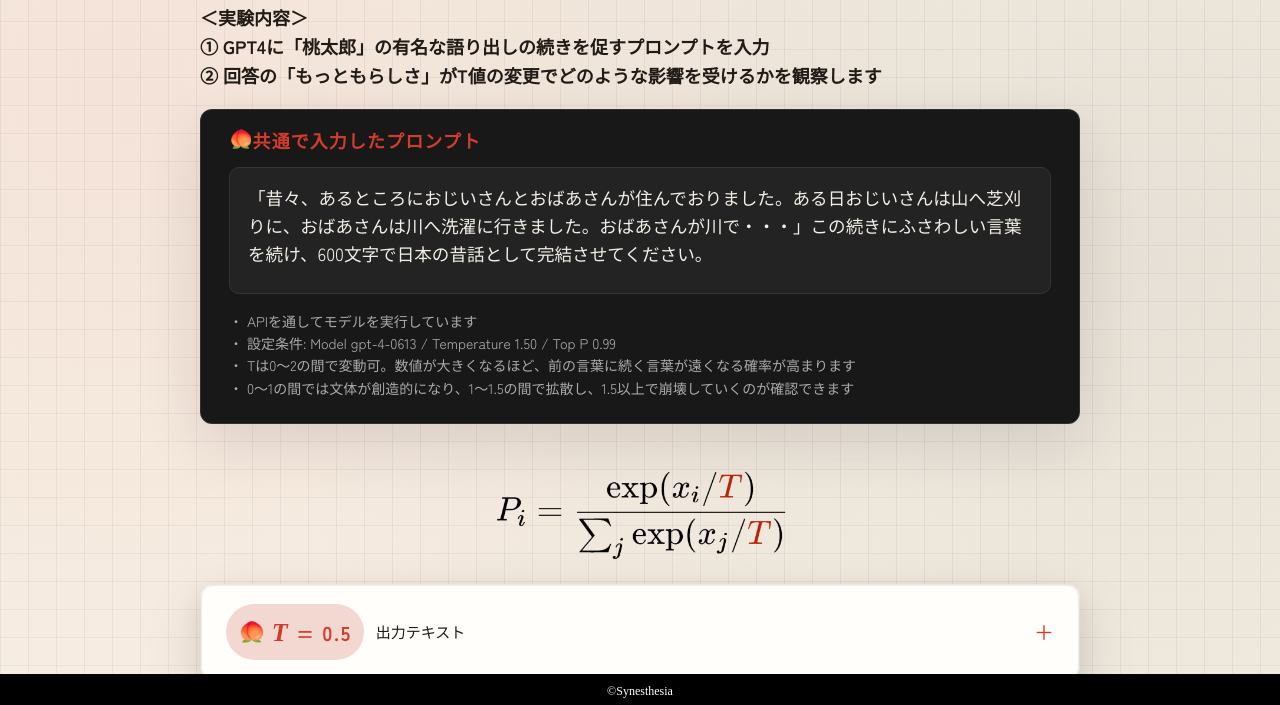
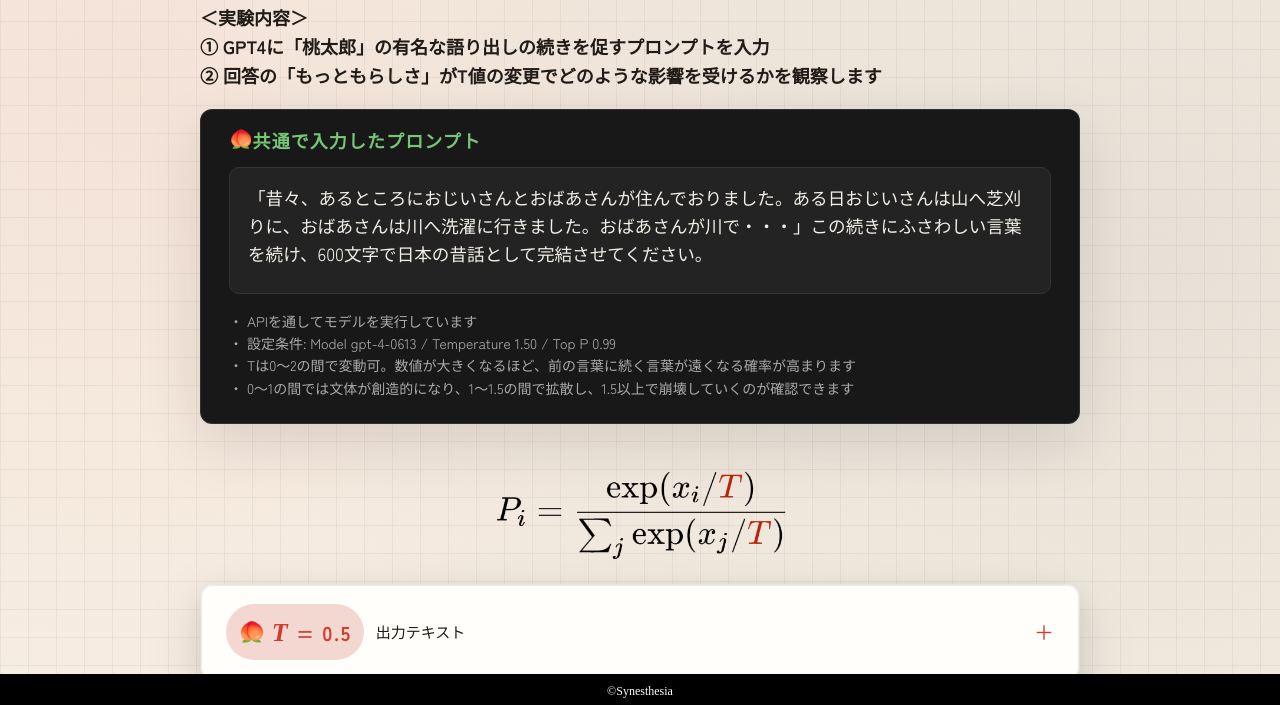
Before and after one commit to webdemo-archive/momotaro_t_value, a plain HTML site: page index.html in a window 1280 px wide. Shown: the part 91-796 px from the top of the page. Drawn offline with Linux system fonts and the light colour scheme; a web font is replaced by a local one.

Commit message:
Add files via upload

```diff
--- a/index.html
+++ b/index.html
@@ -330,8 +330,8 @@
     </header>
 
     <section class="card story card-dark">
-      <h2 style="color: var(--accent);"><span
-          style="display:inline-block;transform:rotate(180deg);">🍑</span>共通で入力したプロンプト</h2>
+      <h2 style="color: #76c676;"><span style="display:inline-block;transform:rotate(180deg);">🍑</span>共通で入力したプロンプト
+      </h2>
       <div class="prompt-box">
         <p class="prompt">
           「昔々、あるところにおじいさんとおばあさんが住んでおりました。ある日おじいさんは山へ芝刈りに、おばあさんは川へ洗濯に行きました。おばあさんが川で・・・」この続きにふさわしい言葉を続け、600文字で日本の昔話として完結させてください。
```
